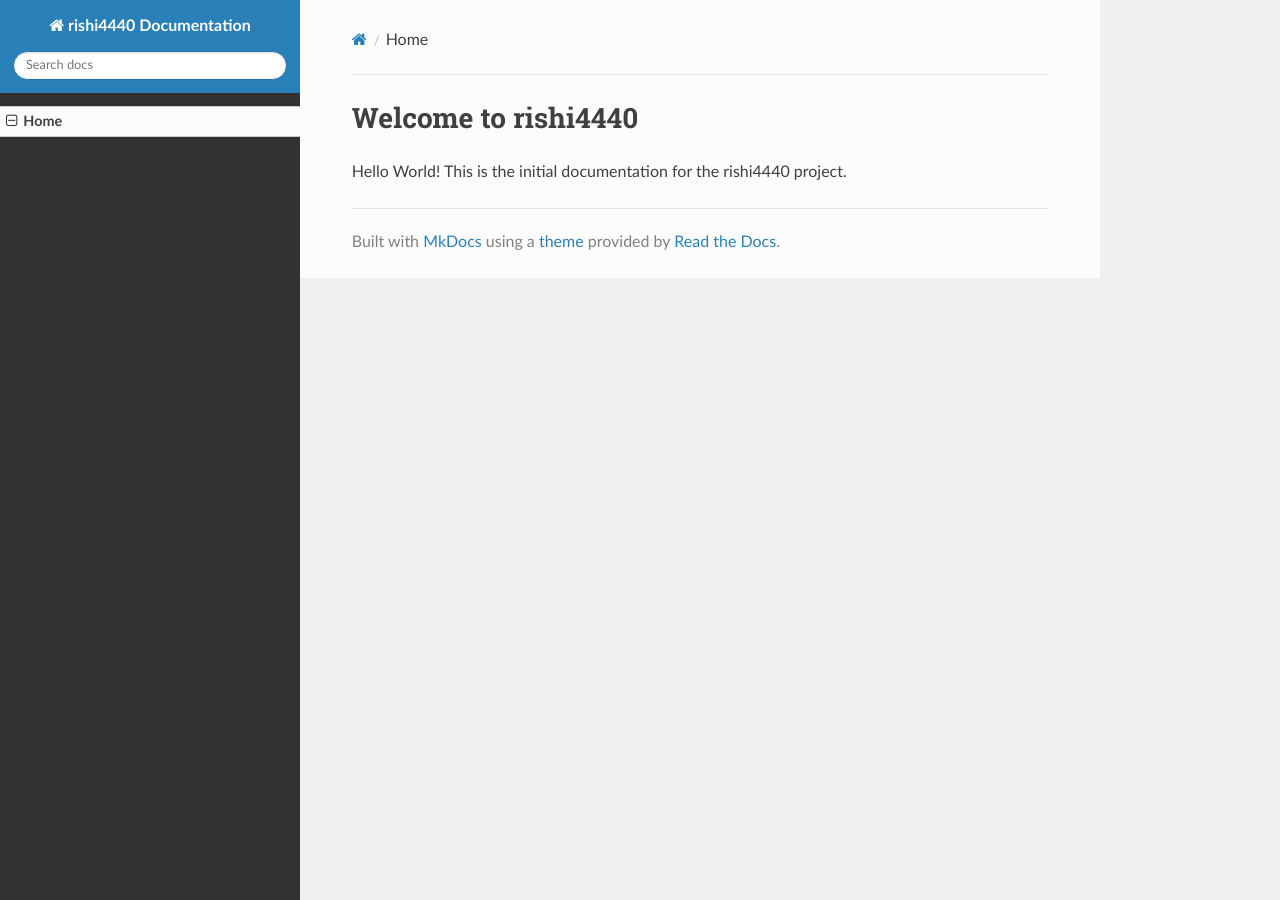
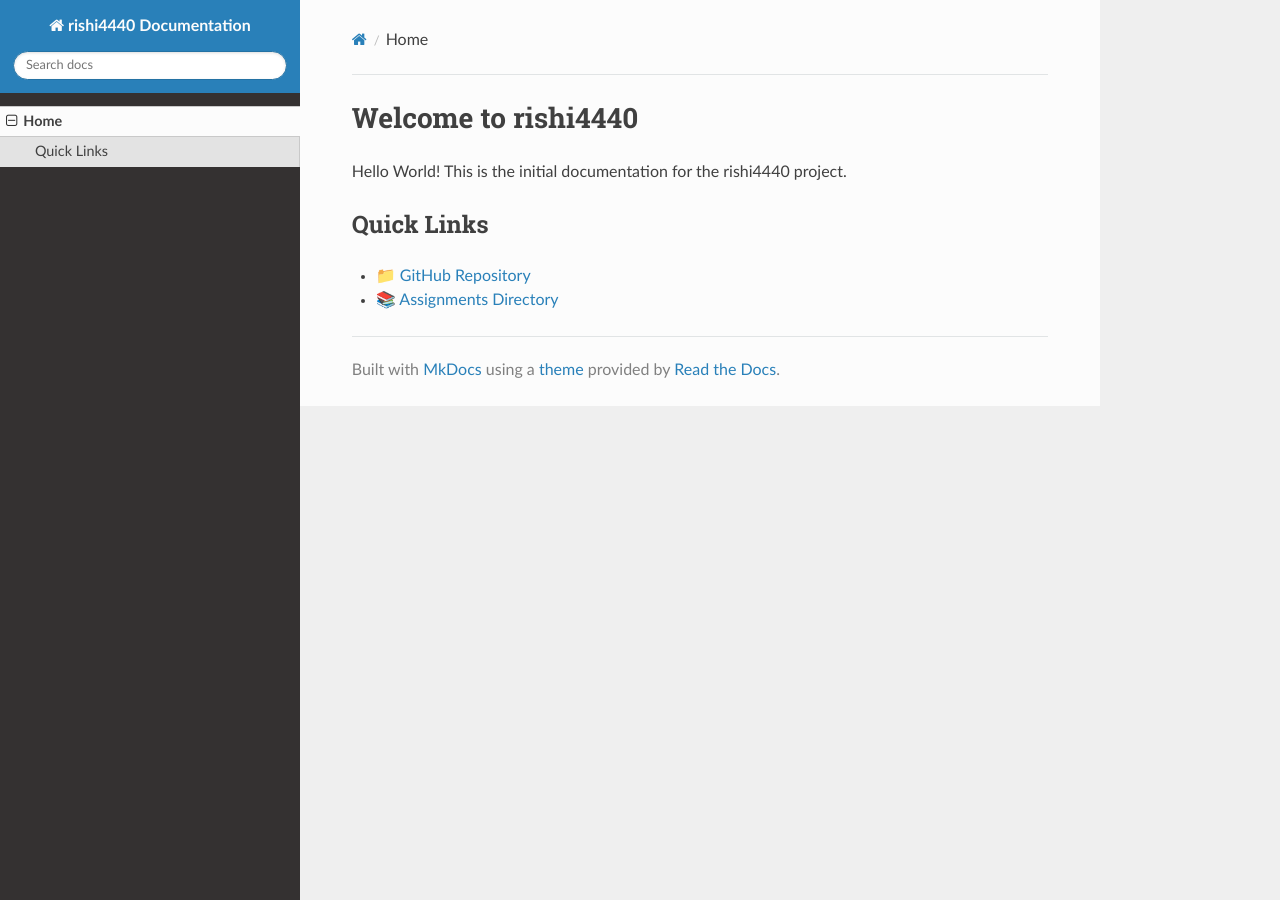
Before and after one commit to cloudmesh-ai-luc/rishi4440, an MkDocs documentation site: the page built from docs/index.md, in a window 1280 px wide. Built offline with MkDocs 1.6.1, drawn with Linux system fonts in a browser that asks for light colours; nearby versions of some CDN libraries.

Commit message:
Update home page with GitHub links

```diff
--- a/docs/index.md
+++ b/docs/index.md
@@ -1,3 +1,7 @@
 # Welcome to rishi4440
 
 Hello World! This is the initial documentation for the rishi4440 project.
+
+## Quick Links
+- 📁 [GitHub Repository](https://github.com/cloudmesh-ai-luc/rishi4440)
+- 📚 [Assignments Directory](https://github.com/cloudmesh-ai-luc/rishi4440/tree/main/assignments)
```
